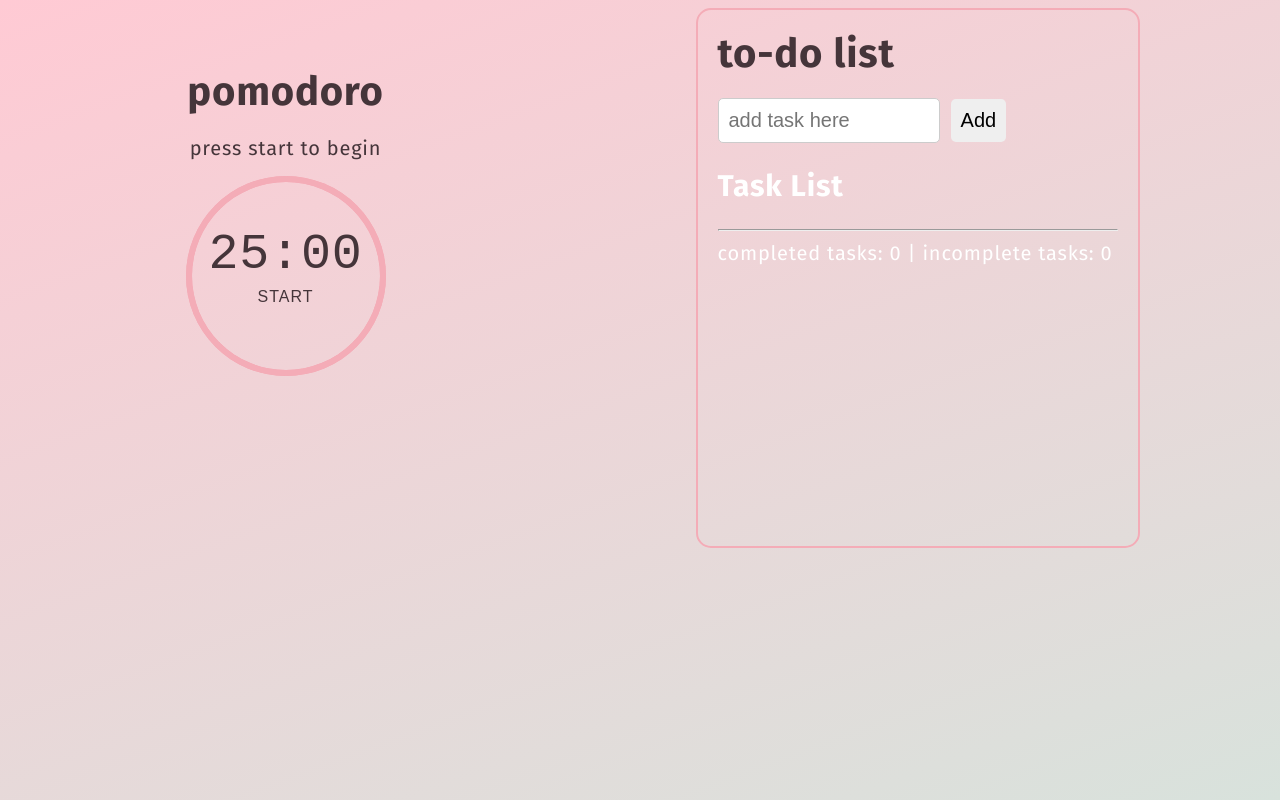
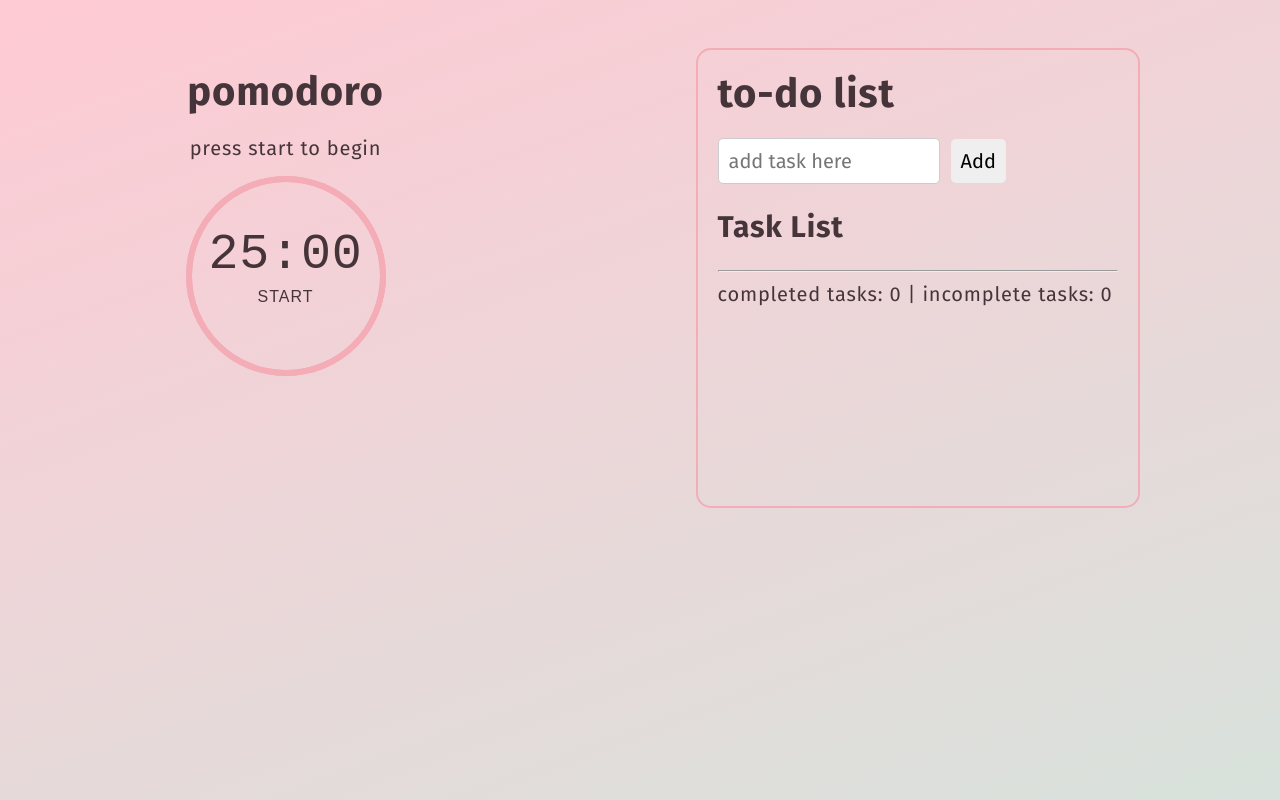
Before and after one commit to probs-sara/pomodoro, a plain HTML site: page index.html in a window 1280 px wide. Drawn offline with Linux system fonts and the light colour scheme; a web font is replaced by a local one.

Commit message:
style edits

```diff
--- a/style.css
+++ b/style.css
@@ -111,10 +111,10 @@ p {
 
 .to-do-container {
     width: 400px;
-    margin: 0 auto;
+    margin: 40px auto;
     border: 2px solid #F4ACB7;
     padding: 20px;
-    color: white;
+    color: #45353A;
     border-radius: 15px;
 }
 
@@ -131,6 +131,7 @@ p {
     border-radius: 5px;
     margin-right: 5px;
     font-size: 20px;
+    font-family: 'Fira Sans', sans-serif;
 }
 
 .input-button {
@@ -140,6 +141,7 @@ p {
     padding: 10px;
     border: none;
     border-radius: 5px;
+    font-family: 'Fira Sans', sans-serif;
 }
 
 .input-button:hover {
```
